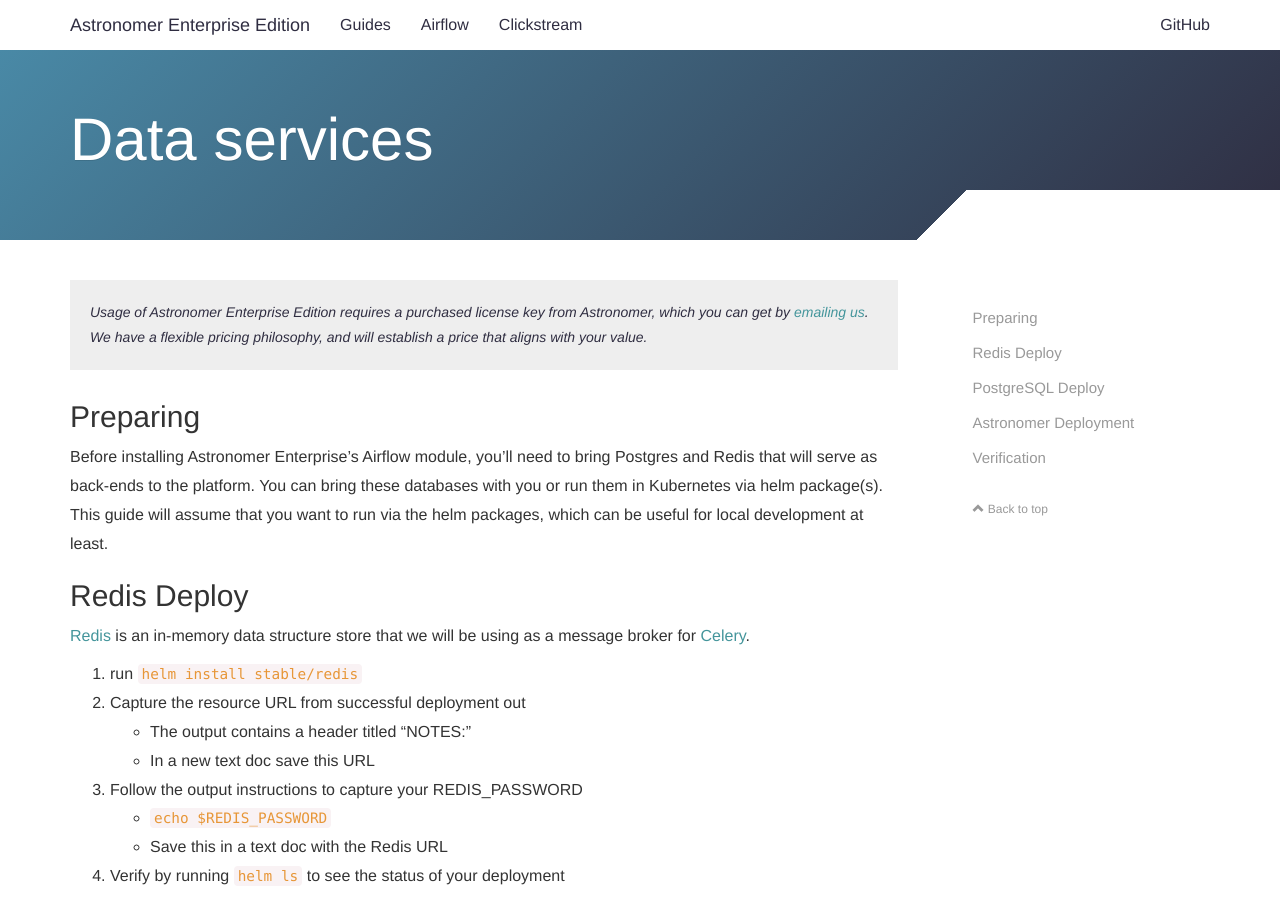
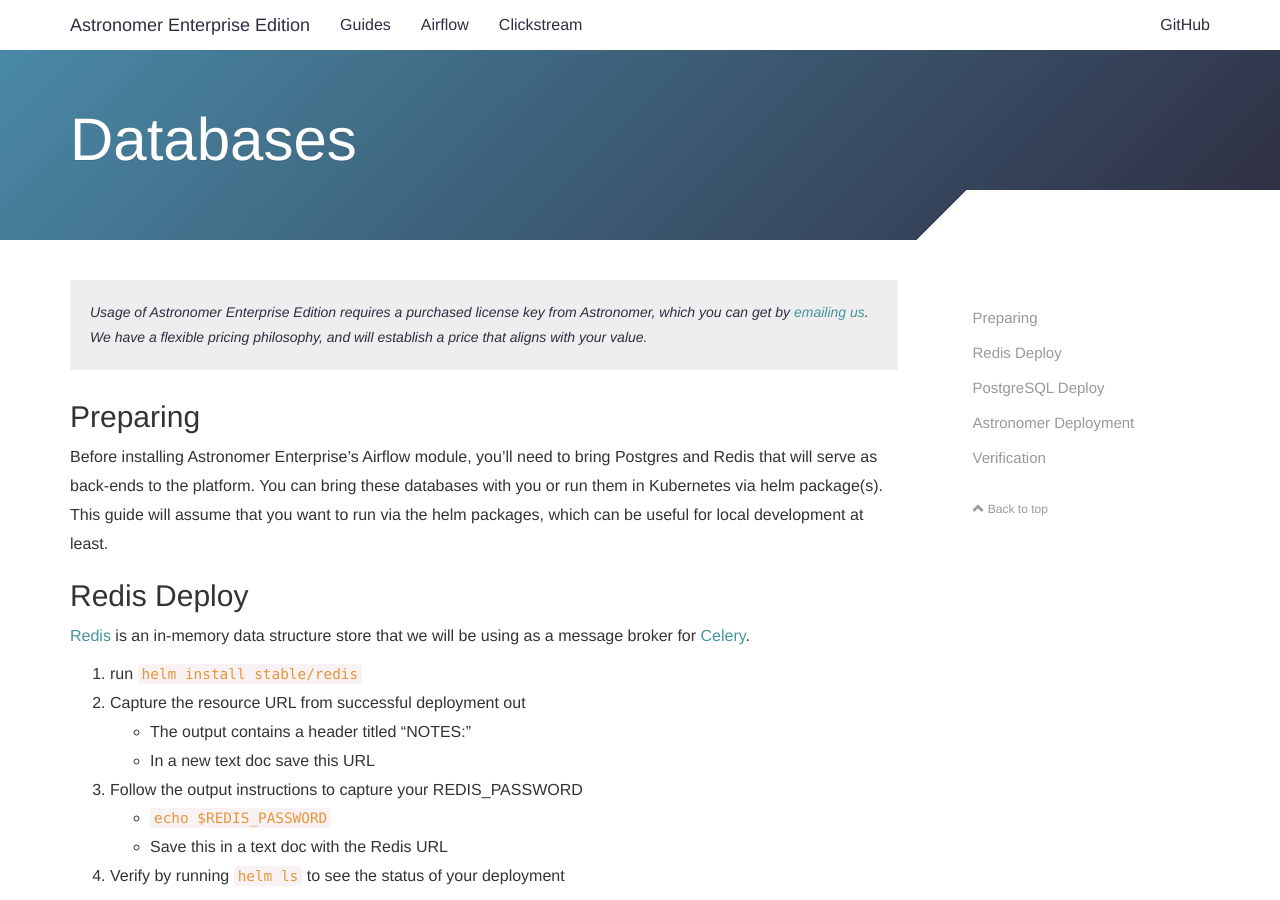
Before and after one commit to skynet/astronomer-ee, a Jekyll site: the page built from docs/pages/guides/data-services.md, in a window 1280 px wide and 900 px high. Built offline with Jekyll 4.4.1, drawn with Linux system fonts in a browser that asks for light colours; nearby versions of some CDN libraries; comment, search, counter and statistics services are not loaded.

Commit message:
Rename Data Services to Databases

```diff
--- a/docs/pages/guides/data-services.md
+++ b/docs/pages/guides/data-services.md
@@ -1,7 +1,7 @@
 ---
 layout: page
-title: Data services
-permalink: /guides/data-services/
+title: Databases
+permalink: /guides/databases/
 hide: true
 ---
 
```
Also changed, not shown: docs/_includes/guides.md (+1 -2 lines).
